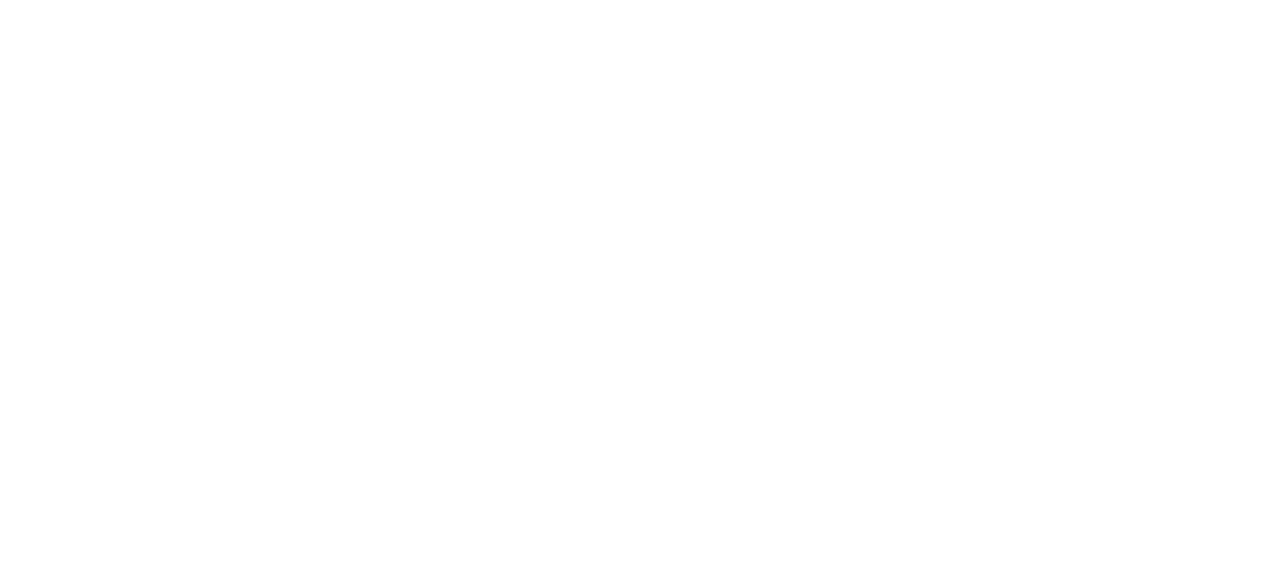
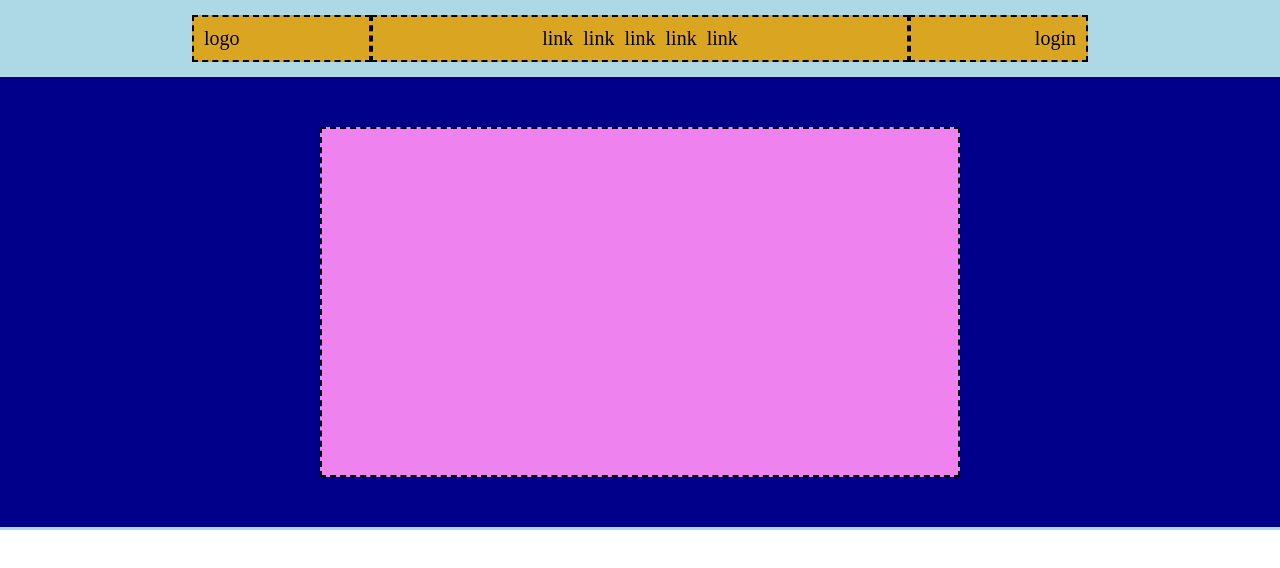
Before and after one commit to ChristianBianchi99/htmlcss-struttura-discord, a plain HTML site: page index.html in a window 1280 px wide. Drawn offline with Linux system fonts and the light colour scheme.

Commit message:
Aggiunta struttura - Aggiunto header

```diff
--- a/css/style.css
+++ b/css/style.css
@@ -3,3 +3,70 @@
     margin: 0;
     box-sizing: border-box;
 }
+body {
+    font-size: 20px;
+}
+/* INIZIO STILI HEADER */
+header {
+    background-color: rgb(173, 216, 230);
+    height: 100%;
+    padding-bottom: 3px;
+}
+.container-header {
+    padding: 15px 0px;
+}
+.row-header {
+    background-color: rgb(218, 165, 32);
+}
+.col-logo, .col-login {
+    width: 20%;
+}
+.col-link {
+    width: 60%;
+    justify-content: center;
+    display: flex;
+}
+.col-login {
+    display: flex;
+    justify-content: flex-end;
+}
+#logo, #login {
+    margin: 10px;
+}
+.link {
+    margin: 10px 5px;
+    display: inline-block;
+}
+/* JUMBOTRON */
+.background-jumbotron {
+    background-color: rgb(0, 0, 139);
+}
+.container-jumbotron {
+    width: 50%;
+    padding: 50px 0;
+    margin: auto;
+}
+.row-jumbotron {
+    background-color: rgb(238, 130, 238);
+}
+.row-jumbotron .col {
+    height: 350px;
+    width: 100%;
+}
+/* FINE STILI HEADER */
+/* INIZIO STILI MAIN */
+/* FINE STILI MAIN */
+/* INIZIO STILI FOOTER */
+/* FINE STILI FOOTER */
+/* INIZIO STILI LAYOUT */
+.container {
+    width: 70%;
+    margin: auto;
+}
+.row {
+    display: flex;
+}
+.col {
+    border: 2px dashed black;
+}
+/* FINE STILI LAYOUT */
--- a/index.html
+++ b/index.html
@@ -8,6 +8,40 @@
     <link rel="stylesheet" href="./css/style.css">
 </head>
 <body>
-
+    <!-- INIZIO HEADER -->
+    <header>
+        <div class="container container-header">
+            <div class="row row-header">
+                <div class="col col-logo">
+                    <div id="logo">logo</div>
+                </div>
+                <div class="col col-link">
+                    <div class="link">link</div>
+                    <div class="link">link</div>
+                    <div class="link">link</div>
+                    <div class="link">link</div>
+                    <div class="link">link</div>
+                </div>
+                <div class="col col-login">
+                    <div id="login">login</div>
+                </div>
+            </div>
+        </div>
+        <!-- JUMBOTRON -->
+        <div class="background-jumbotron">
+            <div class="container-jumbotron">
+                <div class="row row-jumbotron">
+                    <div class="col"></div>
+                </div>
+            </div>
+        </div>
+    </header>
+    <!-- FINE HEADER -->
+    <!-- INIZIO MAIN -->
+    <main></main>
+    <!-- FINE MAIN -->
+    <!-- INIZIO FOOTER -->
+    <footer></footer>
+    <!-- FINE FOOTER -->
 </body>
 </html>
```
